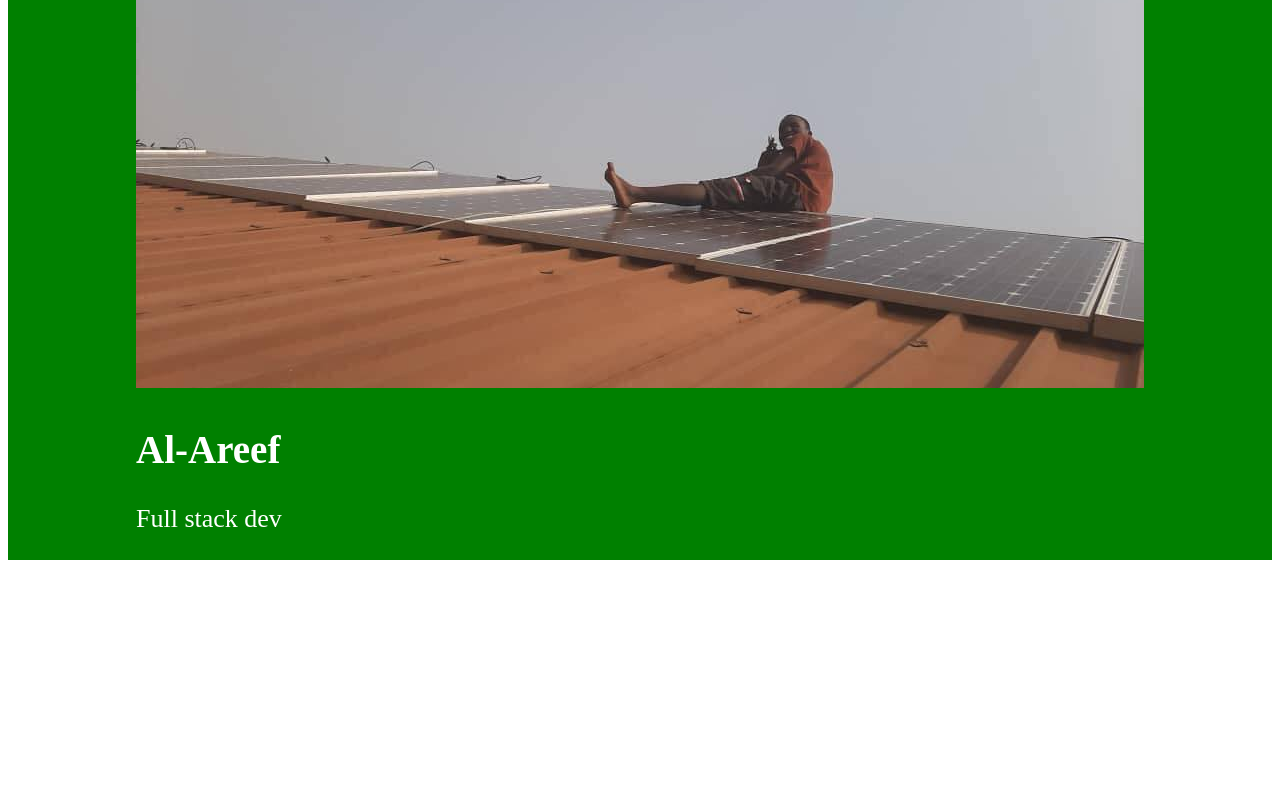
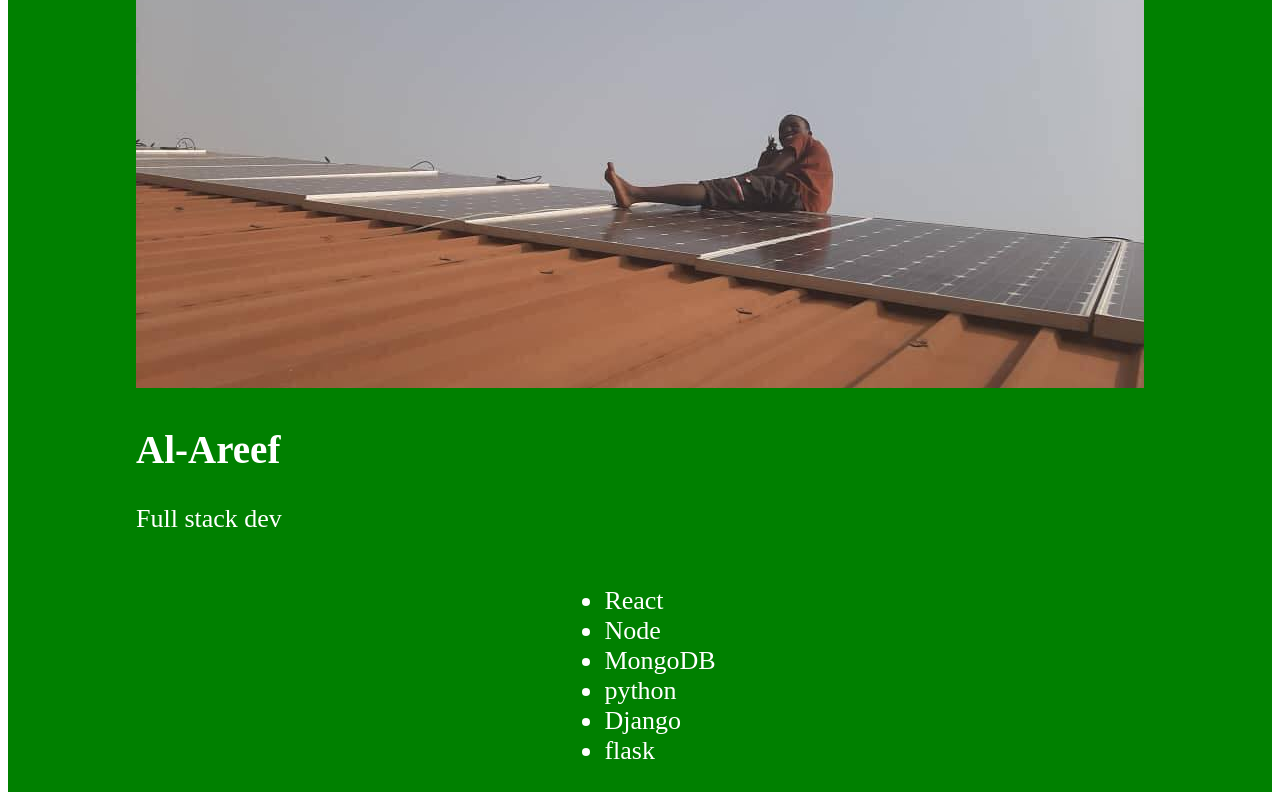
Before and after one commit to NUCCASJNR/3MTT, a React (Create React App) app in the folder frontend/my-app/: page / in a window 1280 px wide. Shown: the part 277-1077 px from the top of the page. Before the commit the page ends 845 px from the top, so only its background shows below. Built offline with nearby package versions, Linux system fonts and the light colour scheme.

Commit message:
Still react

```diff
--- a/frontend/my-app/src/App.js
+++ b/frontend/my-app/src/App.js
@@ -13,12 +13,21 @@ function UserProfileCard() {
   return (
     <div className="user-profile-card">
       <Avatar />
-
       <h2>Al-Areef</h2>
       <p>Full stack dev</p>
     </div>
   );
 }
+
+const my_stack_lists = ["React", "Node", "MongoDB", "python", "Django", "flask"];
+
+const my_stack_lists_items = my_stack_lists.map((my_stack_list) => (
+  <li>{my_stack_list}</li>
+));
+// A list item component
+// function ListItem() {
+//   return <li>list item</li>;
+// }
 
 const App = () => {
   return (
@@ -26,6 +35,7 @@ const App = () => {
       <h1>Hello World!</h1>
       <Greetings />
       <UserProfileCard />
+      <ul>{my_stack_lists_items}</ul>
     </section>
   );
 };
```
